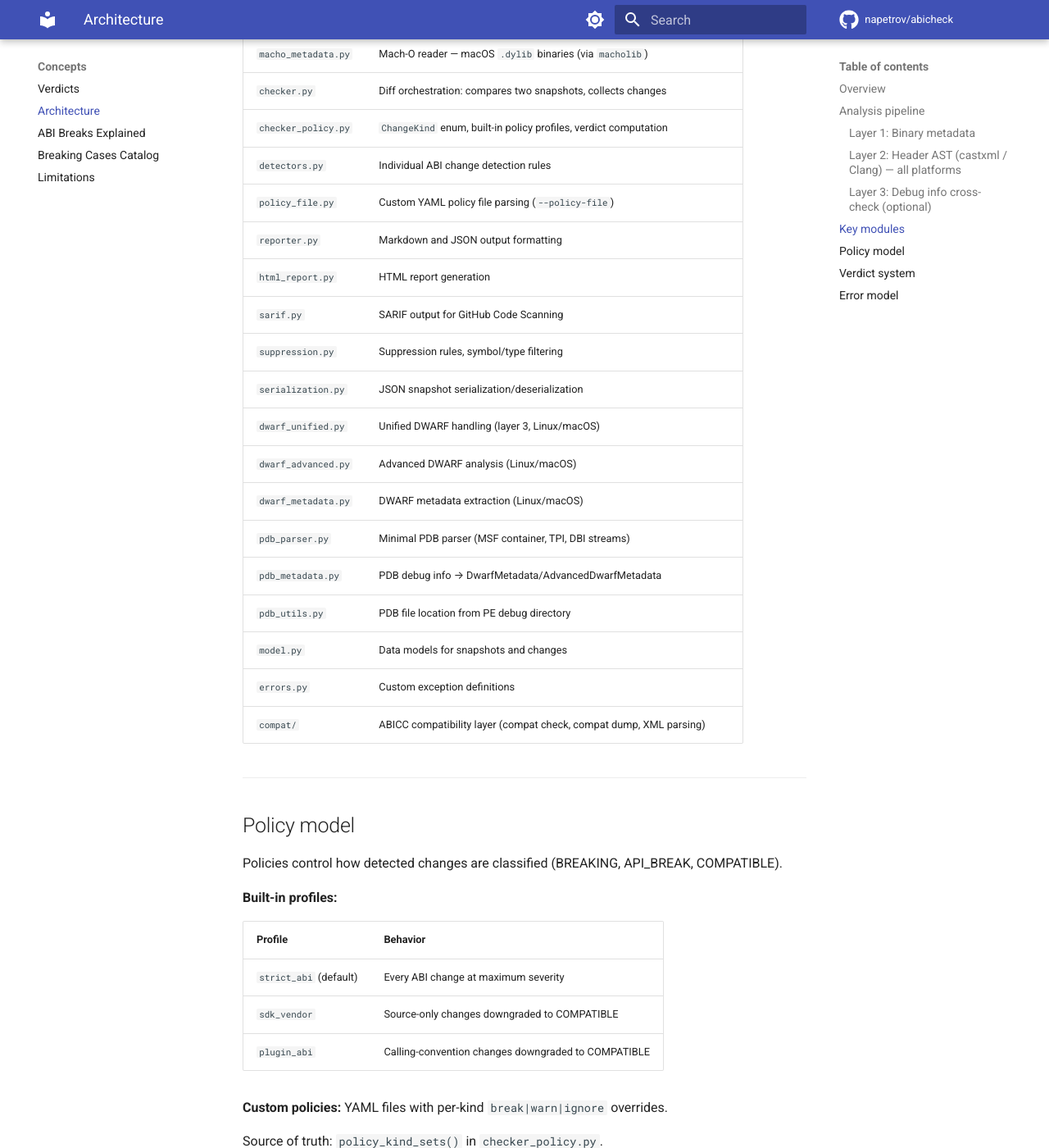
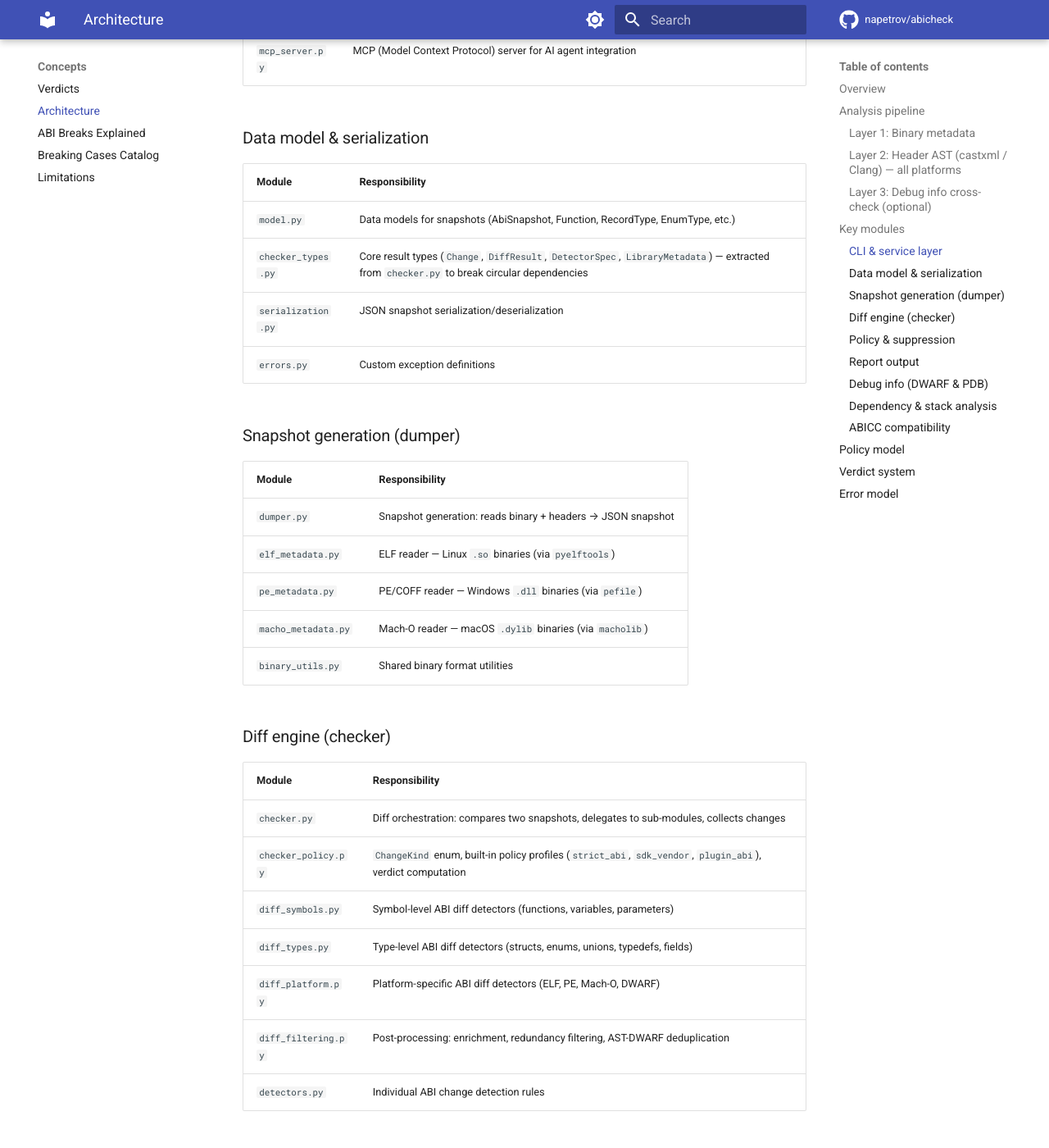
Before and after one commit to napetrov/abicheck, an MkDocs documentation site: the page built from docs/concepts/architecture.md, in a window 1280 px wide and 1400 px high, scrolled down 4126 px. Shown: the whole window at 82% size. Built offline with MkDocs 1.6.1 and Material for MkDocs 9.7.7, drawn with Linux system fonts in a browser that asks for light colours; comment, search, counter and statistics services are not loaded; some of the changed text lies outside the part shown.

Commit message:
docs: align documentation with post-refactoring module structure
- architecture.md: expand key modules table with new modules (checker_types,
  diff_symbols, diff_types, diff_platform, diff_filtering, service, appcompat,
  resolver, binder, stack_checker, etc.), add COMPATIBLE_WITH_RISK verdict,
  fix policy_kind_sets reference
- codebase-overview.md: update module table, mark 12 resolved issues as FIXED
  (serialization round-trip, verdict fallback, API_BREAK_KINDS, readelf removal,
  __init__ docstring, pyproject description, README CLI name, exit codes, etc.)
- testing.md: update CI command to match current gate (--cov-fail-under=80,
  -n auto, exclude slow/abicc markers), add parity and conformance test sections
- CONTRIBUTING.md: reference specific diff modules for ChangeKind detection,
  add slow marker to test markers table
- README.md: fix appcompat documentation URL

https://claude.ai/code/session_01TKtaKmD75oEXoYKK2sA8fR

```diff
--- a/docs/concepts/architecture.md
+++ b/docs/concepts/architecture.md
@@ -161,31 +161,94 @@ When debug info is available in the binary:
 
 ## Key modules
 
+### CLI & service layer
+
 | Module | Responsibility |
 |--------|---------------|
-| `cli.py` | CLI entrypoint — `dump`, `compare`, `compat check`, `compat dump` commands |
+| `cli.py` | CLI entrypoint — `dump`, `compare`, `compat check`, `compat dump`, `deps`, `stack-check`, `appcompat` commands |
+| `service.py` | Service layer — shared orchestration for CLI and MCP server (`resolve_input`, `run_dump`, `run_compare`, `render_output`) |
+| `mcp_server.py` | MCP (Model Context Protocol) server for AI agent integration |
+
+### Data model & serialization
+
+| Module | Responsibility |
+|--------|---------------|
+| `model.py` | Data models for snapshots (AbiSnapshot, Function, RecordType, EnumType, etc.) |
+| `checker_types.py` | Core result types (`Change`, `DiffResult`, `DetectorSpec`, `LibraryMetadata`) — extracted from `checker.py` to break circular dependencies |
+| `serialization.py` | JSON snapshot serialization/deserialization |
+| `errors.py` | Custom exception definitions |
+
+### Snapshot generation (dumper)
+
+| Module | Responsibility |
+|--------|---------------|
 | `dumper.py` | Snapshot generation: reads binary + headers → JSON snapshot |
 | `elf_metadata.py` | ELF reader — Linux `.so` binaries (via `pyelftools`) |
 | `pe_metadata.py` | PE/COFF reader — Windows `.dll` binaries (via `pefile`) |
 | `macho_metadata.py` | Mach-O reader — macOS `.dylib` binaries (via `macholib`) |
-| `checker.py` | Diff orchestration: compares two snapshots, collects changes |
-| `checker_policy.py` | `ChangeKind` enum, built-in policy profiles, verdict computation |
+| `binary_utils.py` | Shared binary format utilities |
+
+### Diff engine (checker)
+
+| Module | Responsibility |
+|--------|---------------|
+| `checker.py` | Diff orchestration: compares two snapshots, delegates to sub-modules, collects changes |
+| `checker_policy.py` | `ChangeKind` enum, built-in policy profiles (`strict_abi`, `sdk_vendor`, `plugin_abi`), verdict computation |
+| `diff_symbols.py` | Symbol-level ABI diff detectors (functions, variables, parameters) |
+| `diff_types.py` | Type-level ABI diff detectors (structs, enums, unions, typedefs, fields) |
+| `diff_platform.py` | Platform-specific ABI diff detectors (ELF, PE, Mach-O, DWARF) |
+| `diff_filtering.py` | Post-processing: enrichment, redundancy filtering, AST-DWARF deduplication |
 | `detectors.py` | Individual ABI change detection rules |
+
+### Policy & suppression
+
+| Module | Responsibility |
+|--------|---------------|
 | `policy_file.py` | Custom YAML policy file parsing (`--policy-file`) |
+| `suppression.py` | Suppression rules, symbol/type filtering |
+| `severity.py` | Severity classification for changes |
+
+### Report output
+
+| Module | Responsibility |
+|--------|---------------|
 | `reporter.py` | Markdown and JSON output formatting |
 | `html_report.py` | HTML report generation |
 | `sarif.py` | SARIF output for GitHub Code Scanning |
-| `suppression.py` | Suppression rules, symbol/type filtering |
-| `serialization.py` | JSON snapshot serialization/deserialization |
+| `report_classifications.py` | Change classification helpers for reports |
+| `report_summary.py` | Report summary generation |
+
+### Debug info (DWARF & PDB)
+
+| Module | Responsibility |
+|--------|---------------|
 | `dwarf_unified.py` | Unified DWARF handling (layer 3, Linux/macOS) |
-| `dwarf_advanced.py` | Advanced DWARF analysis (Linux/macOS) |
+| `dwarf_advanced.py` | Advanced DWARF analysis (calling convention, packing, toolchain flags) |
 | `dwarf_metadata.py` | DWARF metadata extraction (Linux/macOS) |
+| `dwarf_snapshot.py` | DWARF-based snapshot enrichment |
+| `dwarf_utils.py` | DWARF parsing utility functions |
 | `pdb_parser.py` | Minimal PDB parser (MSF container, TPI, DBI streams) |
 | `pdb_metadata.py` | PDB debug info → DwarfMetadata/AdvancedDwarfMetadata |
 | `pdb_utils.py` | PDB file location from PE debug directory |
-| `model.py` | Data models for snapshots and changes |
-| `errors.py` | Custom exception definitions |
+
+### Dependency & stack analysis
+
+| Module | Responsibility |
+|--------|---------------|
+| `resolver.py` | Dependency tree resolution (ELF `DT_NEEDED` / Mach-O `LC_LOAD_DYLIB`) |
+| `binder.py` | Symbol binding simulation across loaded DSOs |
+| `stack_checker.py` | Full-stack ABI validation across dependency trees |
+| `stack_report.py` | Stack-check report formatting |
+| `appcompat.py` | Application compatibility checking (filters diff to app-used symbols) |
+| `package.py` | Package-level comparison (RPM, DEB, conda) |
+
+### ABICC compatibility
+
+| Module | Responsibility |
+|--------|---------------|
 | `compat/` | ABICC compatibility layer (compat check, compat dump, XML parsing) |
+| `abicc_dump_import.py` | Import Perl-format ABICC dump files |
+| `demangle.py` | C++ symbol demangling utilities |
 
 ---
 
@@ -203,7 +266,7 @@ Policies control how detected changes are classified (BREAKING, API_BREAK, COMPA
 
 **Custom policies:** YAML files with per-kind `break|warn|ignore` overrides.
 
-Source of truth: `policy_kind_sets()` in `checker_policy.py`.
+Source of truth: `BREAKING_KINDS`, `API_BREAK_KINDS`, `COMPATIBLE_KINDS`, and `RISK_KINDS` sets in `checker_policy.py`.
 
 ---
 
@@ -213,6 +276,7 @@ Source of truth: `policy_kind_sets()` in `checker_policy.py`.
 |---------|-----------|---------|
 | `NO_CHANGE` | 0 | Identical snapshots |
 | `COMPATIBLE` | 0 | Safe changes (new symbols, weak binding) |
+| `COMPATIBLE_WITH_RISK` | 0 | Binary-compatible but deployment risk present |
 | `API_BREAK` | 2 | Source-level break, binary-safe (rename, access change) |
 | `BREAKING` | 4 | Binary ABI break — old binaries will fail |
 
```
Also changed, not shown: CONTRIBUTING.md (+7 -2 lines), README.md (+1 -1 lines), docs/development/codebase-overview.md (+91 -167 lines), docs/development/testing.md (+20 -10 lines).
